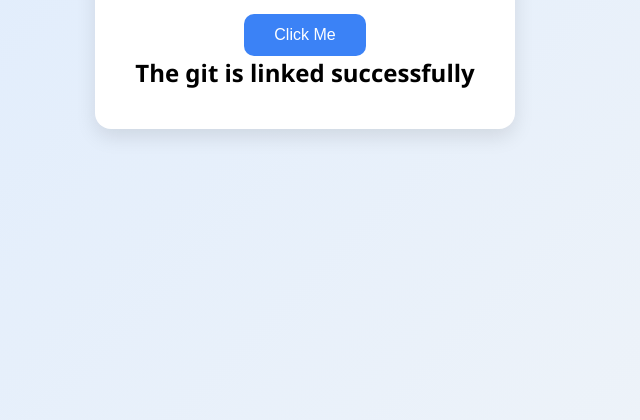
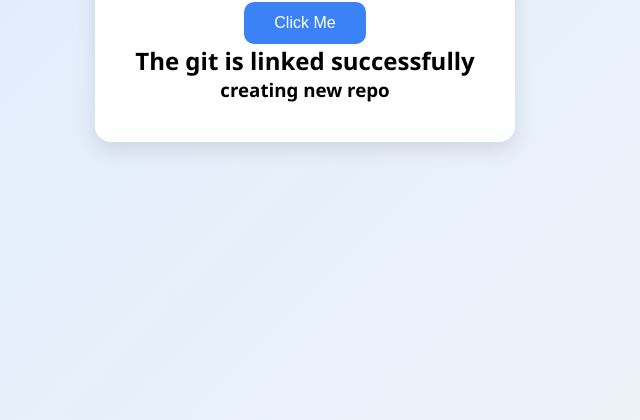
Before and after one commit to Gitlearn-learn/project-one, a plain HTML site: page index.html in a window 1280 px wide. Shown: the part 380-800 px from the top of the page, without its empty margins (335-975 px from the left). Drawn offline with Linux system fonts and the light colour scheme.

Commit message:
new branch

```diff
--- a/index.html
+++ b/index.html
@@ -10,6 +10,7 @@
     <div id="message">Welcome</div>
     <button id="actionBtn">Click Me</button>
     <h2>The git is linked successfully</h2>
+    <h3>creating new repo</h3>
   </div>
 
   <script src="main.js"></script>
```
